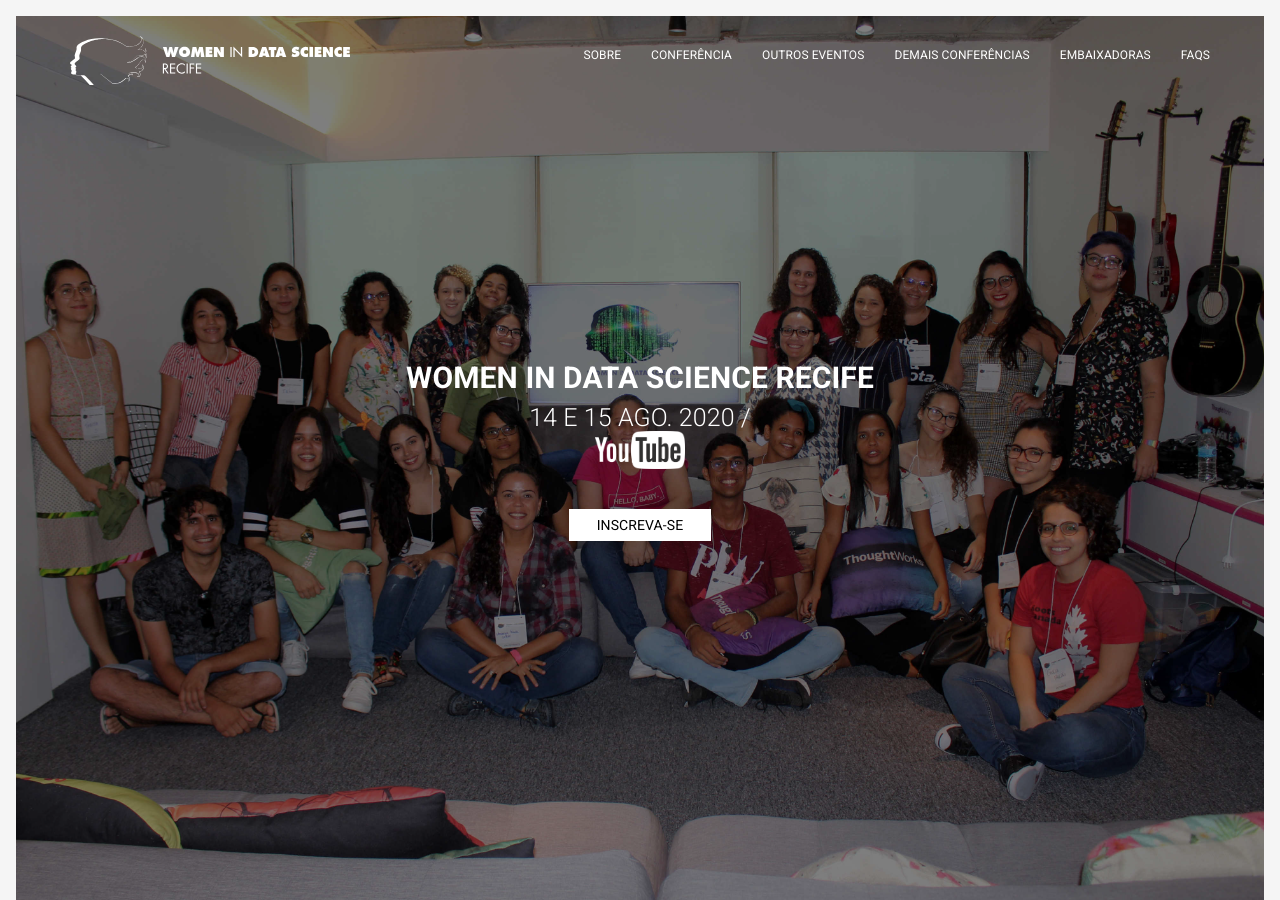
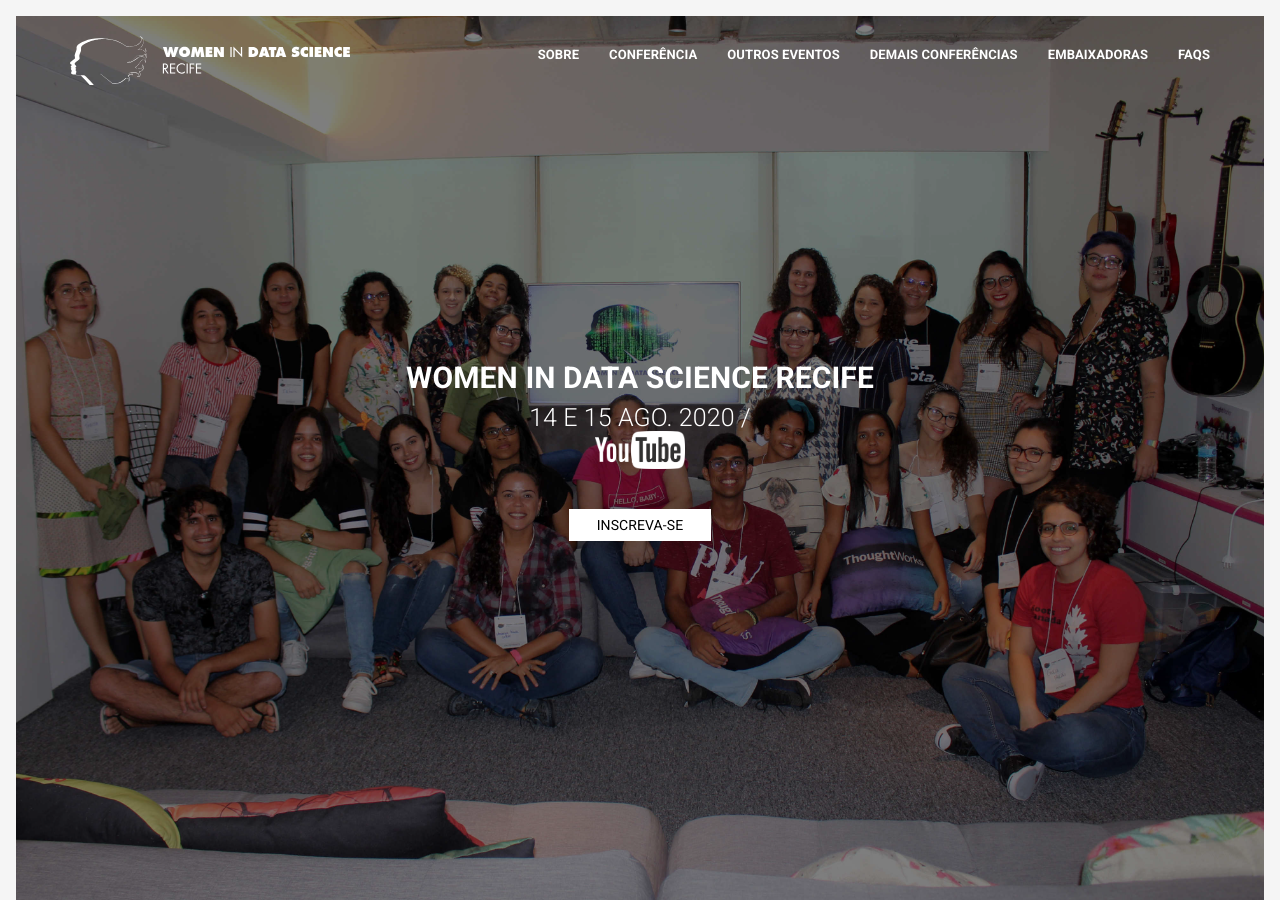
Before and after one commit to widsrecife/widsrecife.github.io, a Jekyll site: the page built from index.html, in a window 1280 px wide and 900 px high. Built offline with Jekyll 4.4.1, drawn with Linux system fonts in a browser that asks for light colours; some web fonts are replaced.

Commit message:
ajuste fonte menu

```diff
--- a/assets/css/main.css
+++ b/assets/css/main.css
@@ -295,8 +295,8 @@ ul li {
 .navbar-custom .navbar-nav > li > a {
   color: #fff;
   text-transform: uppercase;
-  font-size: 12px;
-  font-weight: 400;
+  font-size: 13px;
+  font-weight: bold;
   border-bottom: 1px solid transparent;
 }
 .navbar-custom .navbar-nav > li > a:focus, .navbar-custom .navbar-nav > li > a:hover {
```
